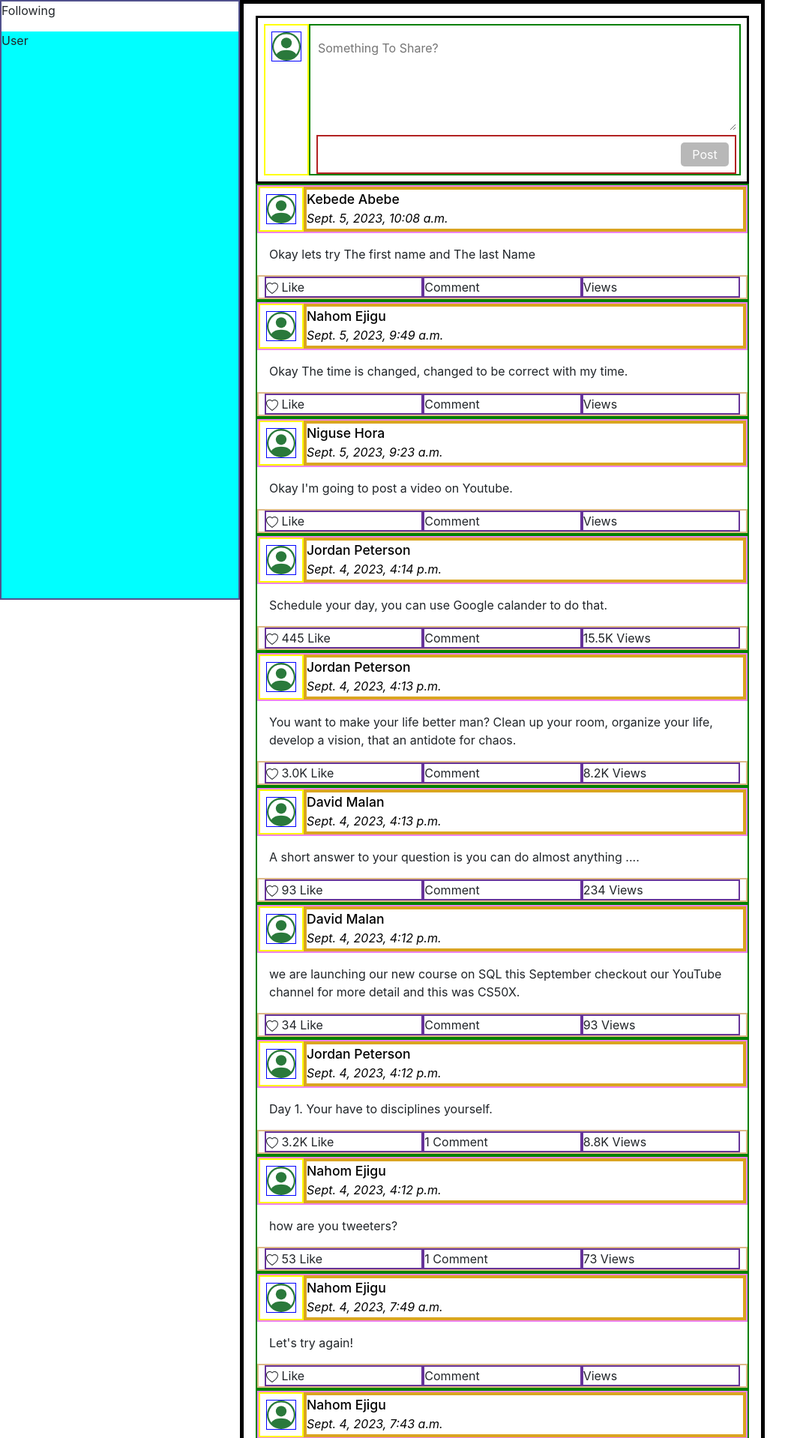
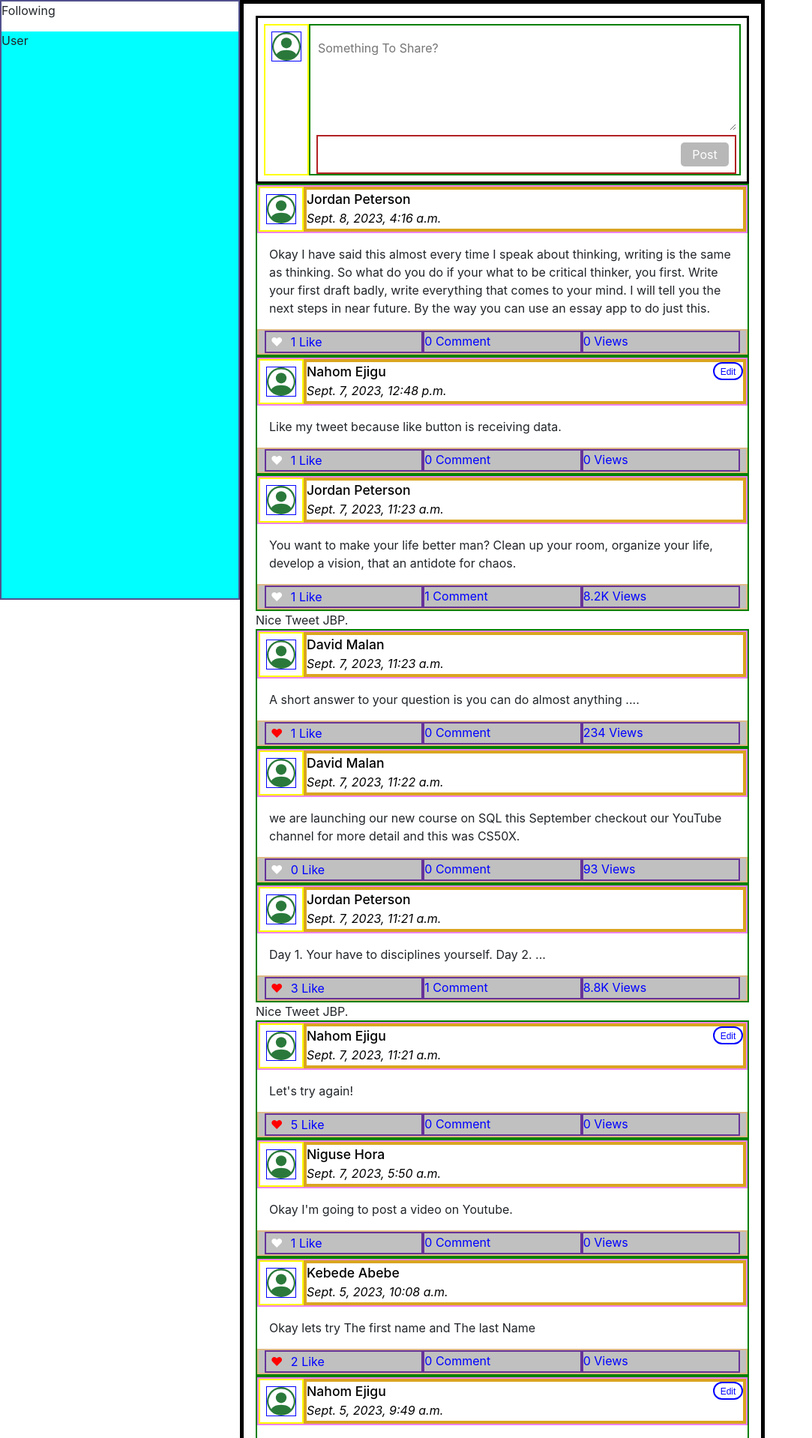
Before and after one commit to mohani-01/project4, a Django app: page / in a window 1280 px wide. Shown: the part 56-1974 px from the top of the page at 75% size, without its empty margins (0-1083 px from the left). Run offline with Django 3.2, Linux system fonts and the light colour scheme; a user stored in the database is signed in; data comes from the database, SQL or seed files in the repository; some libraries are stand-ins or nearby versions.

Commit message:
editing is almost done finding a place for error message display is what is left

```diff
--- a/network/admin.py
+++ b/network/admin.py
@@ -5,5 +5,4 @@
 
 admin.site.register(Comment)
 admin.site.register(Post)
-# admin.site.register(Following)
 admin.site.register(User)
--- a/network/helpers.py
+++ b/network/helpers.py
@@ -3,7 +3,6 @@
 def is_follower(username, user):
     if not user.is_authenticated:
         return False
-
     if User.objects.filter(username=username, followers=user).first():
         return True
     return False
--- a/network/static/network/index.js
+++ b/network/static/network/index.js
@@ -1,19 +1,110 @@
-
 document.addEventListener('DOMContentLoaded', () => {
+    // disable the post button
     loadFirstPage();
 
+    // continuely check if the post button needs to be disabled or enabled
+    if (document.querySelector('#form-post')) {
+        document.querySelector('#form-post').addEventListener('click', () => newPost());
+    }
 
-    document.querySelector('#form-post').addEventListener('click', () => newPost());
-    const myNodelist = document.querySelectorAll('.numbers');
-    console.log(myNodelist);
-    // Check this line of code it is not working
+    // change the no of views, comment and like (love ) to 1000 => 1K, 1000000 => 1M
     changeNumber(document.getElementsByClassName('numbers'));
 
-    console.log("querySelectorAll",document.querySelectorAll('.number'));
+    // line of code is not important or need a imporvement if needs to be fetch the user
+    if ( document.querySelector(".follow-button")) {
+
+        document.querySelector(".follow-button").addEventListener('click', event => {
+            event.preventDefault()
+            const element = event.target;
+            console.log(element.dataset.user_id);
+            console.log(element);
+
+            setTimeout(console.log(element.dataset.user_id), 10000)
+
+
+        })
+
+    }
+
+    // if user click the like exist
+    if (document.querySelector('.like')) {
+        // for each like button clicked fetch the user id
+        document.querySelectorAll('.like').forEach(element => {
+
+            element.addEventListener('click', button => {
+
+                const like = button.target;
+
+                // fetch the data
+                // the api is implemented in the way that if they user all readly like that button return False
+                // by removing the user for the post like list and vice versa
+                // it return 1. success message, 2. number of like(s) the post have and 3. boolean expression (if user likes it makes it red else white)
+                fetch(`/like/${like.dataset.post_id}`, {
+                    method: 'PUT'
+                })
+                .then(respone => respone.json())
+                .then(message => {
+
+                    // error do nothing
+                    if (message.error) {
+                        console.log(error)
+                    }
+                    else {
+                        if (message.liked) {
+                            like.className = "liked like";
+
+                        } else {
+                            like.className = "not-liked like";
+                        }
+                        console.log(like);
+                        // get the html tag where the number of like is put down.
+                        const text = like.parentElement.querySelector('.like-number');
+
+                        // then insert the number inside that
+                        // converting is neccessary
+                        text.innerHTML = message.like;
+
+                        // Change the number
+                        changeNumber(text);
+                    }
+                })
+                .catch(error => console.log(error))
+
+            });
+        });
+    }
+
+
+
+    if (document.querySelector('.edit')) {
+
+        // listen to click for edit button
+        document.querySelectorAll('.edit').forEach(button => {
+
+            button.addEventListener('click', event => {
+                // prevent redirecting because the edit button is below an anchor tage
+                event.preventDefault()
+
+                button.style.display = 'none';
+
+                const element = event.target;
+                // get the content of that post
+                const content = get_content(element);
+
+                // edit the page fetch the data to the database
+                editPage(element, content);
+
+
+
+            })
+        })
+    }
 });
 // Things need to be done when page first load
 function loadFirstPage() {
-    document.querySelector('#input-post').disabled = true;
+    if (document.querySelector('#input-post')) {
+        document.querySelector('#input-post').disabled = true;
+    }
 }
 
 
@@ -32,16 +123,128 @@
 
 function changeNumber(numbers) {
     for (let i = 0; i < numbers.length; i++) {
+        //
+        const number  = parseInt(numbers[i].innerHTML);
+        if (number >= 1000000 ) {
+            numbers[i].innerHTML =   `${number / 1000000}M`
+        } else if (  number >= 1000 ) {
+            numbers[i].innerHTML =   `${(number / 1000).toFixed(1)}K`
+        }
+    }
+}
 
-        const element = numbers[i];
-        const number  = parseInt(element.innerHTML);
-        if (number >= 1000000 ) {
-            element.innerHTML =   `${number / 1000000}M`
-        } else if (  number >= 1000 ) {
-            element.innerHTML =   `${(number / 1000).toFixed(1)}K`
-        } else if (number === 0 ) {
-            element.innerHTML = "";
+
+function get_content(element) {
+
+    // get the closest post
+    const post = element.closest('.posts');
+
+    // get the post content innerHTML
+    const content = post.getElementsByClassName('post-content')[0].innerHTML;
+
+    return content;
+
+}
+
+function editPage(element, content) {
+    const post = element.closest('.posts');
+
+    // get the content of that element
+    const place = post.getElementsByClassName('post-content')[0];
+
+    // Create elements
+    const button = document.createElement('button');
+    button.innerHTML = 'Edit';
+    button.className = 'new-edit';
+
+    const cancel = document.createElement('button');
+    cancel.innerHTML = 'Cancel'
+    cancel.className = 'stop-edit';
+
+    const textarea = document.createElement('textarea');
+    textarea.innerHTML = content.trim();
+    textarea.className = 'edit-content';
+
+    // make the post content element empty
+    place.innerHTML = '';
+    place.appendChild(textarea);
+    place.appendChild(cancel);
+    place.appendChild(button);
+
+    // resize the height of textarea
+    place.querySelectorAll('.edit-content').forEach(textarea => {
+
+        textarea.style.height = textarea.scrollHeight + 24 + 'px';
+
+        textarea.onkeyup = () => {
+            textarea.style.height = 'auto';
+            textarea.style.height = textarea.scrollHeight + 24 + 'px';
+
+            }
+    })
+    // listen for click [Cancel and Edit]
+    place.addEventListener('click', (event) => {
+        const edit = event.target;
+
+        // return to previous if the user cancel editing
+        if (edit.className === "stop-edit") {
+            place.innerHTML =  content;
+            element.style.display = 'block';
+            element.disabled = false;
+
+        } else if (edit.className === 'new-edit') {
+            // get the content of the edited post
+            const newContent =  place.querySelector('.edit-content').value;
+            // get the csrf_token
+            const csrf_token = getCookie('csrftoken');
+
+            // fetch the data
+            fetch(`/editpost/${element.dataset.post_id}`, {
+                method: "PUT",
+                body: JSON.stringify({
+                    "post": newContent,
+                }),
+                headers: {
+                    "X-CSRFToken": csrf_token,
+                    "Content-Type": "application/json",
+                }
+            })
+
+            .then(response => response.json())
+            .then(message => {
+                if (message.error) {
+                    //show the error to the user
+                    console.log(message.error);
+
+                    // needs to done
+                } else {
+                    console.log(message)
+                    place.innerHTML = newContent;
+                    element.style.display = 'block';
+                }
+
+            })
+            .catch(error => console.log(error))
         }
 
+
+    });
+}
+
+
+
+function getCookie(name) {
+    let cookieValue = null;
+    if (document.cookie && document.cookie !== '') {
+        const cookies = document.cookie.split(';');
+        for (let i = 0; i < cookies.length; i++) {
+            const cookie = cookies[i].trim();
+            // Does this cookie string begin with the name we want?
+            if (cookie.substring(0, name.length + 1) === (name + '=')) {
+                cookieValue = decodeURIComponent(cookie.substring(name.length + 1));
+                break;
+            }
+        }
     }
+    return cookieValue;
 }
--- a/network/static/network/styles.css
+++ b/network/static/network/styles.css
@@ -1,3 +1,15 @@
+.liked {
+    background-color: transparent;
+    border: none;
+    color: red;
+    outline: blue;
+}
+.not-liked {
+    border: none;
+    background-color: transparent;
+    color: white;
+}
+
 .main {
     display: flex;
 }
@@ -117,6 +129,33 @@
 .username {
     display: flex;
     border: 2px solid violet;
+    position: relative;
+}
+.edit-content {
+    max-height: 500px;
+}
+.edit {
+    position: absolute;
+    top: 0.25rem;
+    right: 0.25rem;
+    z-index: 33;
+    width: 2.5rem;
+    height: 1.5rem;
+    padding: 0.15rem;
+    font-size: 0.75rem;
+    font-family: sans-serif;
+    font-weight: 500;
+    color: blue;
+    background-color: transparent;
+    border: 2px solid blue;
+    border-radius: 1rem;
+}
+.edit:disabled {
+    border-color: silver;
+}
+
+.edit-content {
+    width: 100%;
 }
 
 .user-image {
@@ -128,7 +167,7 @@
     border: 4px solid goldenrod;
     width: 100%;
 }
-    .post-content {
+.post-content {
         padding: 1rem;
     }
 
@@ -138,12 +177,14 @@
     justify-content: space-evenly;
     padding: 0 0.5rem;
     border: 2px solid burlywood;
+    background-color: silver;
 }
 
 
 .post-info > div {
     width: 100%;
     border: 2px solid rebeccapurple;
+    color: blue;
 }
 
 
--- a/network/templates/network/index.html
+++ b/network/templates/network/index.html
@@ -25,10 +25,8 @@
                             <i class="bi bi-person-circle"></i>
                         </div>
 
-                        <!-- <div id="add-new-post">Add New Post</div> -->
                         <div class="post-area">
                             {{ new_post.post }}
-                            <!-- <textarea  id="text-post" placeholder="Something To Share?"></textarea> -->
                             <div id="submit-post">
                                 <input id="input-post" type="submit" value="Post">
                             </div>
@@ -52,25 +50,32 @@
                             </svg>
                             <i class="bi bi-person-circle"></i>
                         </div>
+
                         <div class="user-username">
                             <span class="hyper-link-username">{{ post.user.first_name }} {{ post.user.last_name }}</span><br>
                            <i>{{ post.date  }}</i>
-
                         </div>
+                        {% if user == post.user %}
+                        <button  class="edit"  data-post_id="{{ post.id }}">Edit</button>
+                        {% endif %}
                     </div>
                 </a>
+                <div class="post-content">
 
-                <div class="post-content">
                   {{ post.post }}
                 </div>
 
                 <div class="post-info">
-                    <div>
-                        <svg xmlns="http://www.w3.org/2000/svg" width="16" height="16" fill="currentColor" class="bi bi-heart" viewBox="0 0 16 16">
-                            <path d="m8 2.748-.717-.737C5.6.281 2.514.878 1.4 3.053c-.523 1.023-.641 2.5.314 4.385.92 1.815 2.834 3.989 6.286 6.357 3.452-2.368 5.365-4.542 6.286-6.357.955-1.886.838-3.362.314-4.385C13.486.878 10.4.28 8.717 2.01L8 2.748zM8 15C-7.333 4.868 3.279-3.04 7.824 1.143c.06.055.119.112.176.171a3.12 3.12 0 0 1 .176-.17C12.72-3.042 23.333 4.867 8 15z"/>
-                          </svg>
+                        <div>
+                        {% if user in post.like.all %}
+                            <button class="liked like" data-post_id="{{post.id}}" data-liked="True" >❤</button>
 
-                        <span class="numbers"> {{ post.like }}</span> Like</div>
+                        {% else %}
+                            <button class="not-liked like" data-post_id="{{post.id}}" data-liked="True">❤</button>
+                        {% endif %}
+
+                        <span data-post_id="{{post.id}}" class="like-number numbers"> {{ post.like.all.count }}</span>
+                        Like</div>
                     <div> <span class="numbers"> {{ post.comment.all.count }}</span>  Comment</div>
                     <div><span class="numbers"> {{ post.views}} </span>  Views</div>
 
@@ -78,7 +83,14 @@
 
             </div>
 
+            <div>
+                {% for comment in post.comment.all %}
+                <div>{{ comment.comment }} </div>
+                {% endfor %}
+            </div>
+
             {% endfor %}
+
             <div class="posts">
 
                 <div class="username">
@@ -92,7 +104,6 @@
                     <div class="user-username">
                         mohani <br>
                         August 2, 2023 G.C
-
                     </div>
                 </div>
 
--- a/network/templates/network/layout.html
+++ b/network/templates/network/layout.html
@@ -3,10 +3,18 @@
 <!DOCTYPE html>
 <html lang="en">
     <head>
+        <!-- <script crossorigin src="https://unpkg.com/react@18/umd/react.development.js"></script>
+        <script crossorigin src="https://unpkg.com/react-dom@18/umd/react-dom.development.js"></script>
+        <script src="https://unpkg.com/@babel/standalone/babel.min.js"></script> -->
+
+        <link href="https://cdn.jsdelivr.net/npm/bootstrap@5.3.1/dist/css/bootstrap.min.css" rel="stylesheet" integrity="sha384-4bw+/aepP/YC94hEpVNVgiZdgIC5+VKNBQNGCHeKRQN+PtmoHDEXuppvnDJzQIu9" crossorigin="anonymous">
+        <script src="https://cdn.jsdelivr.net/npm/bootstrap@5.3.1/dist/js/bootstrap.bundle.min.js" integrity="sha384-HwwvtgBNo3bZJJLYd8oVXjrBZt8cqVSpeBNS5n7C8IVInixGAoxmnlMuBnhbgrkm" crossorigin="anonymous"></script>
+
         <title>{% block title %}Social Network{% endblock %}</title>
         <link rel="stylesheet" href="https://stackpath.bootstrapcdn.com/bootstrap/4.4.1/css/bootstrap.min.css" integrity="sha384-Vkoo8x4CGsO3+Hhxv8T/Q5PaXtkKtu6ug5TOeNV6gBiFeWPGFN9MuhOf23Q9Ifjh" crossorigin="anonymous">
         <link href="{% static 'network/styles.css' %}" rel="stylesheet">
         <script src="{% static 'network/index.js' %}" ></script>
+        <!-- <script src="{% static 'netoork/react.js' %}" type="text/babel"></script> -->
     </head>
     <body>
 
@@ -41,7 +49,14 @@
               </ul>
             </div>
           </nav>
-
+          {% if messages %}
+            {% for message in messages %}
+            <div class="alert alert-warning alert-dismissible fade show" role="alert">
+                {{ message }}
+                <button type="button" class="btn-close" data-bs-dismiss="alert" aria-label="Close"></button>
+                </div>
+            {% endfor %}
+        {% endif %}
         <div class="body">
             {% block body %}
             {% endblock %}
--- a/network/urls.py
+++ b/network/urls.py
@@ -6,9 +6,11 @@
 urlpatterns = [
     path("", views.index, name="index"),
     path("addpost", views.addpost , name="addpost"),
-    path("follow", views.follow, name="follow"),
+    path("editpost/<int:post_id>", views.editpost, name="editpost"),
+    path("follow/<int:user_id>", views.follow, name="follow"),
     path("following", views.following, name="following"),
-    path("user/<str:username>", views.profile_page, name="profile_page"),
+    path("user/@<str:username>", views.profile_page, name="profile_page"),
+    path("like/<int:post_id>", views.like, name="like"),
     path("login", views.login_view, name="login"),
     path("logout", views.logout_view, name="logout"),
     path("register", views.register, name="register")
--- a/network/views.py
+++ b/network/views.py
@@ -1,22 +1,172 @@
+import json
 from django.contrib.auth import authenticate, login, logout
 from django.contrib.auth.decorators import login_required
+from django.contrib import messages
 from django.db.models import Count
 from django.db import IntegrityError
-from django.http import HttpResponse, HttpResponseRedirect, HttpResponseRedirect
+from django.http import HttpResponse, HttpResponseRedirect, HttpResponseRedirect, JsonResponse
 from django.shortcuts import render
 from django.urls import reverse
+from django.views.decorators.csrf import csrf_exempt
 
 from .models import User, Post, Comment
 from .forms import NewPost
 from .helpers import *
 
 def index(request):
+
     posts = Post.objects.all().order_by('-date')
 
     return render(request, "network/index.html", {
         "new_post": NewPost(),
         "posts": posts,
     })
+
+
+@login_required(login_url="/login")
+def addpost(request):
+
+    # This should be get not post
+    if request.method == "POST":
+        form = NewPost(request.POST)
+
+        if form.is_valid():
+            post = form.cleaned_data["post"]
+            print(post)
+            Post.objects.create(user=request.user, post=post)
+
+        print(request.user)
+
+        return HttpResponseRedirect(reverse('index'))
+    elif request.method == "PUT":
+        user = request.user
+        data = json.loads(request.body)
+        print(data)
+        return HttpResponseRedirect(reverse('index'))
+
+
+@login_required(login_url="/login")
+def editpost(request, post_id):
+
+    if request.method != "PUT":
+        return HttpResponse("Error working on it")
+
+    user = request.user
+    try:
+        post = Post.objects.get(pk=post_id)
+    except Post.DoesNotExist:
+        return JsonResponse({"error" : "Post not found."}, status=404)
+
+    if post.user != user:
+        return JsonResponse({"error": "Your are not authorized to edit this post."}, status=401)
+
+    data = json.loads(request.body)
+    if not data.get("post"):
+        return JsonResponse({"error": "Cannot find edit field."}, status=422)
+    post.post = data["post"].strip()
+    post.save()
+
+    return JsonResponse({"success": "Post is edited successfully."}, status=201)
+    # return JsonResponse({"success": "Your post is edited sucessfully."}, status=204)
+    # return JsonResponse({"success": })
+
+    # print(data)
+    # print(data , "OKay is this working")
+    return HttpResponseRedirect(reverse('index'))
+    ...
+
+
+
+
+def profile_page(request, username):
+    print(request)
+    user = User.objects.filter(username=username).first()
+    if not user:
+        ...
+
+    follows = is_follower(username, request.user)
+    print(follows)
+    posts = user.poster.all().order_by('-date')
+
+    return render(request, 'network/profilepage.html', {
+        "User": user,
+        "follows": follows,
+        "posts": posts
+    })
+
+
+    return HttpResponseRedirect(reverse('index'))
+
+
+@login_required(login_url="/login")
+def following(request):
+    # user = request.user
+    user = request.user
+    follows = user.following.all()
+    posts = Post.objects.filter(user__in=follows).order_by('-date')
+
+    return render(request, "network/index.html", {
+        "new_post": NewPost(),
+        "posts": posts,
+    })
+    # return HttpResponseRedirect(reverse('index'))
+
+
+@login_required(login_url="/login")
+def follow(request, user_id):
+    # get
+    # if beer.salas_set.filter(nombre=sala):
+    # if beer.salas_set.filter(nombre=sala):
+    user = User.objects.get(pk=user_id)
+
+    if user == request.user:
+        messages.error(request,"Your Can't follow Yourself!")
+        return HttpResponseRedirect(reverse('index'))
+
+    if user.followers.contains(request.user):
+        user.followers.remove(request.user)
+    else:
+        user.followers.add(request.user)
+
+    return HttpResponseRedirect(reverse('profile_page', args=(user.username,)))
+
+    # try:
+    #     user = User.objects.get(pk=user_id)
+    # except User.DoesNotExist:
+    #     return JsonResponse({"error": "User doesn't exist."}, status=404)
+    # user.
+
+
+    # return HttpResponse("Working on it.")
+
+@csrf_exempt
+@login_required(login_url='/login')
+def like(request, post_id):
+
+    if request.method != 'PUT':
+        return JsonResponse({"error": "Post not found!"}, status=404)
+
+
+
+    post = Post.objects.get(pk=post_id)
+    if post.like.contains(request.user):
+        post.like.remove(request.user)
+        post.save()
+        like = post.like.all().count()
+
+        return JsonResponse({"success": f"{request.user} Liked post by { post.user }",
+                            "like": like,
+                            "liked" : False })
+    else:
+        post.like.add(request.user)
+        post.save()
+
+        like = post.like.all().count()
+
+        return JsonResponse({"success": f"{request.user} UnLiked post by { post.user }",
+                            "like": like,
+                            "liked" : True })
+
 
 
 def login_view(request):
@@ -82,62 +232,3 @@
         return HttpResponseRedirect(reverse("index"))
     else:
         return render(request, "network/register.html")
-
-
-@login_required(login_url="/login")
-def addpost(request):
-    # This should be get not post
-    if request.method == "POST":
-        form = NewPost(request.POST)
-
-        if form.is_valid():
-            post = form.cleaned_data["post"]
-            print(post)
-            Post.objects.create(user=request.user, post=post)
-
-
-        print(request.user)
-
-        return HttpResponseRedirect(reverse('index'))
-
-def profile_page(request, username):
-
-    user = User.objects.filter(username=username).first()
-    if not user:
-        ...
-
-    follows = is_follower(username, request.user)
-    print(follows)
-    posts = user.poster.all().order_by('-date')
-
-    return render(request, 'network/profilepage.html', {
-        "User": user,
-        "follows": follows,
-        "posts": posts
-    })
-
-
-    return HttpResponseRedirect(reverse('index'))
-
-
-@login_required(login_url="/login")
-def following(request):
-    # user = request.user
-    user = request.user
-    follows = user.following.all()
-    posts = Post.objects.filter(user__in=follows).order_by('-date')
-    # users = user.creator.all().first()
-    # userss = users.follows.all()
-    # posts = Post.objects.filter(user__in=userss).order_by('-date')
-
-
-    return render(request, "network/index.html", {
-        "new_post": NewPost(),
-        "posts": posts,
-    })
-    # return HttpResponseRedirect(reverse('index'))
-
-
-@login_required(login_url="/login")
-def follow(request):
-    return HttpResponse("Working on it.")
```
Also changed, not shown: network/models.py (+6 -3 lines), network/templates/network/profilepage.html (+10 -5 lines), db.sqlite3, network/migrations/0013_remove_post_like_post_like.py (added), network/migrations/0014_alter_comment_time_alter_post_date.py (added).
